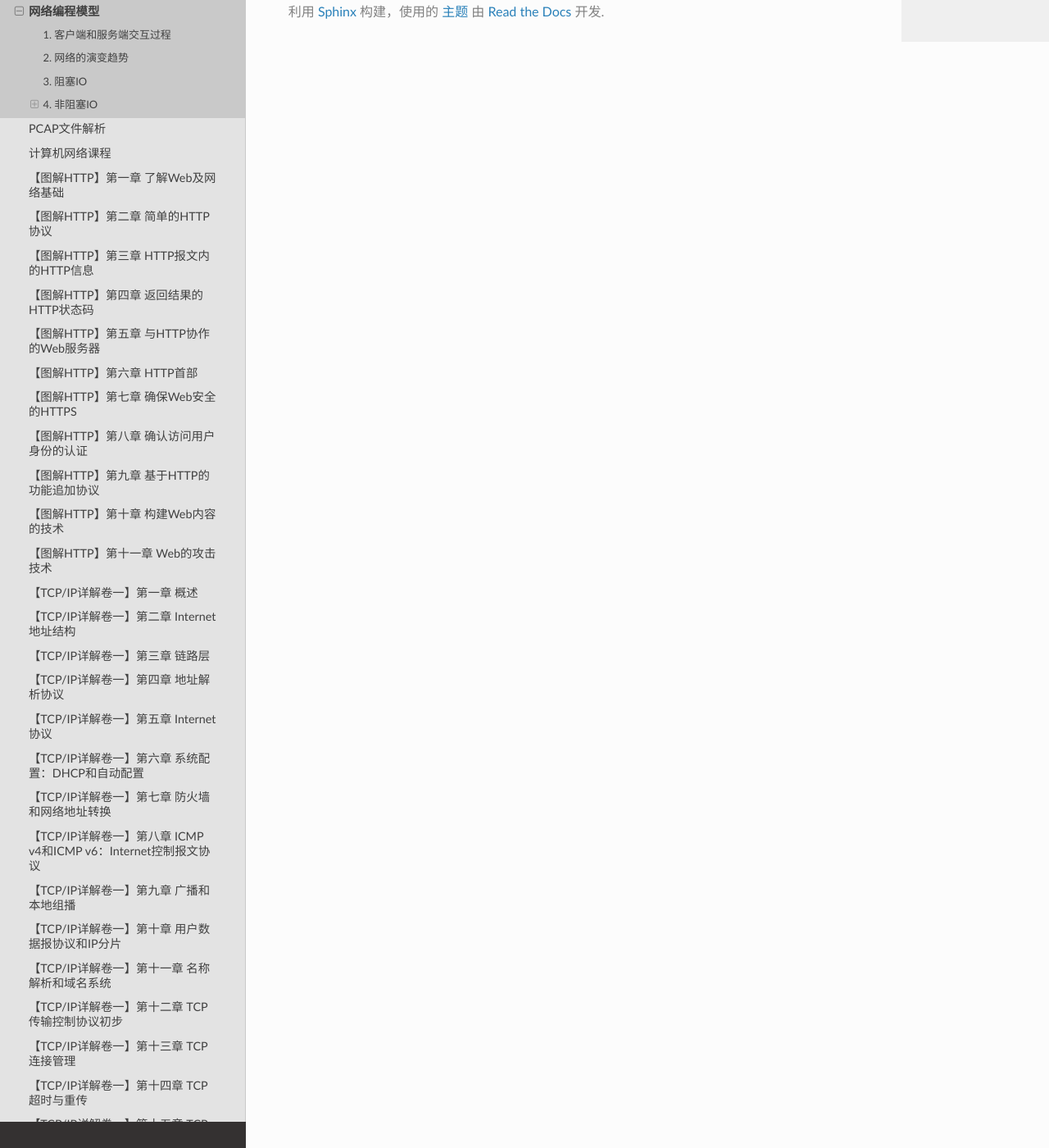
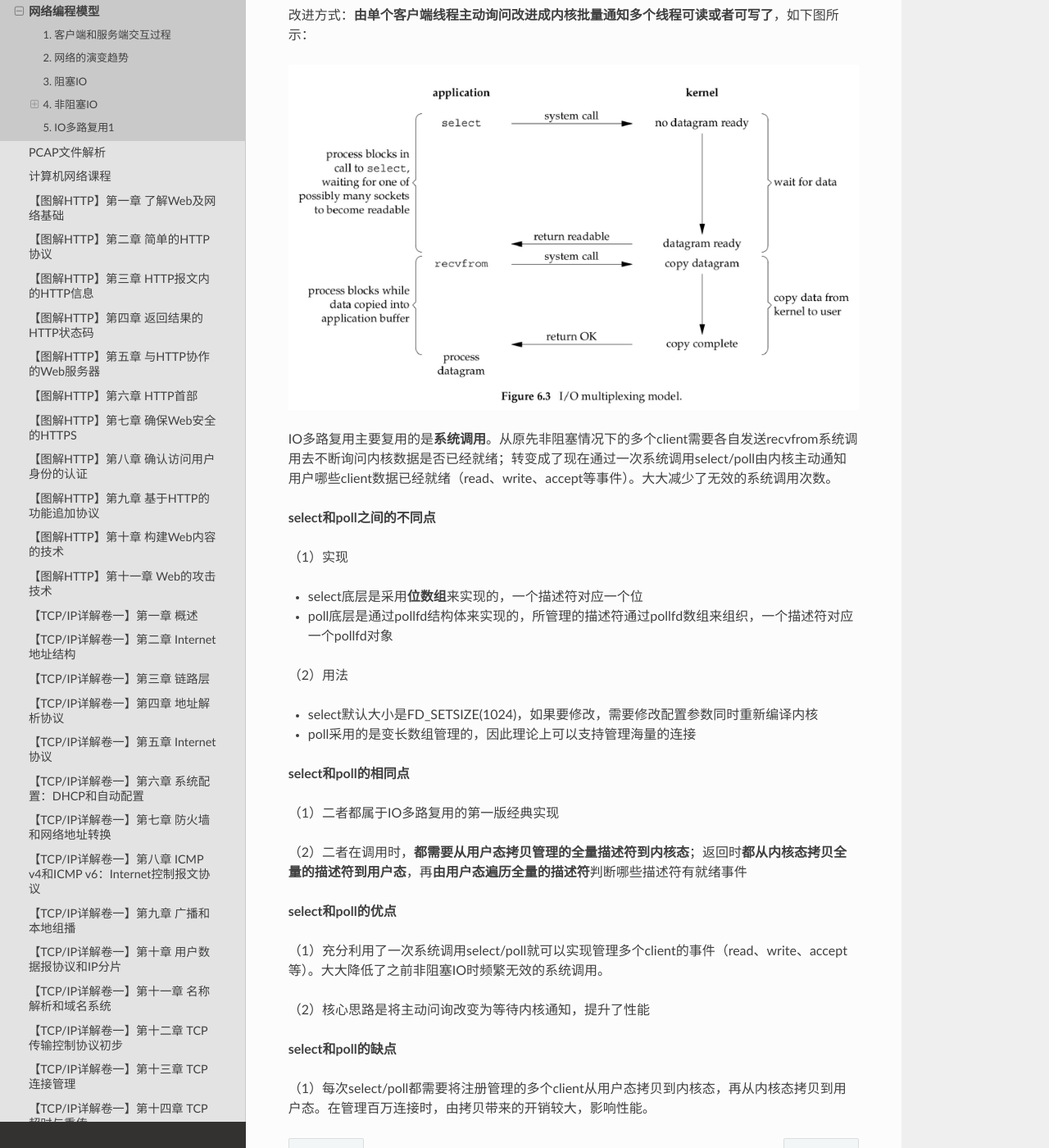
Before and after one commit to wallace-lai/learning-notes, a Sphinx documentation site: the page built from source/Network/npm.md, in a window 1280 px wide and 1400 px high, scrolled down 5897 px. Shown: the whole window at 82% size. Built offline with Sphinx 7.4.7 and the Read the Docs theme 2.0.0, drawn with Linux system fonts in a browser that asks for light colours; some of the changed text lies outside the part shown.

```diff
--- /dev/null
+++ b/source/Communication/index.rst
@@ -0,0 +1,5 @@
+沟通能力
+===============================
+
+.. toctree::
+    :maxdepth: 1
--- a/source/Network/npm.md
+++ b/source/Network/npm.md
@@ -101,3 +101,41 @@ fcntl(socket_fd, F_SETFL, flags | O_NONBLOCK);
 缺点：
 
 （1）需要不断轮询内核，查看数据是否已就绪，涉及很多无效的、太频繁的系统调用
+
+## 5. IO多路复用1
+
+非阻塞IO涉及很多次无用的、频繁的系统调用的原因是：**非阻塞socket在read时并不知道啥时候数据会准备好，所以需要不断地主动询问**。如何改进呢？
+
+改进方式：**由单个客户端线程主动询问改进成内核批量通知多个线程可读或者可写了**，如下图所示：
+
+![IO多路复用](../media/images/Network/npm6.png)
+
+IO多路复用主要复用的是**系统调用**。从原先非阻塞情况下的多个client需要各自发送recvfrom系统调用去不断询问内核数据是否已经就绪；转变成了现在通过一次系统调用select/poll由内核主动通知用户哪些client数据已经就绪（read、write、accept等事件）。大大减少了无效的系统调用次数。
+
+**select和poll之间的不同点**
+
+（1）实现
+
+- select底层是采用**位数组**来实现的，一个描述符对应一个位
+- poll底层是通过pollfd结构体来实现的，所管理的描述符通过pollfd数组来组织，一个描述符对应一个pollfd对象
+
+（2）用法
+
+- select默认大小是FD_SETSIZE(1024)，如果要修改，需要修改配置参数同时重新编译内核
+- poll采用的是变长数组管理的，因此理论上可以支持管理海量的连接
+
+**select和poll的相同点**
+
+（1）二者都属于IO多路复用的第一版经典实现
+
+（2）二者在调用时，**都需要从用户态拷贝管理的全量描述符到内核态**；返回时**都从内核态拷贝全量的描述符到用户态**，再**由用户态遍历全量的描述符**判断哪些描述符有就绪事件
+
+**select和poll的优点**
+
+（1）充分利用了一次系统调用select/poll就可以实现管理多个client的事件（read、write、accept等）。大大降低了之前非阻塞IO时频繁无效的系统调用。
+
+（2）核心思路是将主动问询改变为等待内核通知，提升了性能
+
+**select和poll的缺点**
+
+（1）每次select/poll都需要将注册管理的多个client从用户态拷贝到内核态，再从内核态拷贝到用户态。在管理百万连接时，由拷贝带来的开销较大，影响性能。
```
Also changed, not shown: source/Unfiled/architect-roadmap.md (+1 -1 lines), source/Unfiled/schedule.md (+1 -1 lines), source/index.rst (+4 -3 lines), source/media/images/Network/npm6.png (added).
